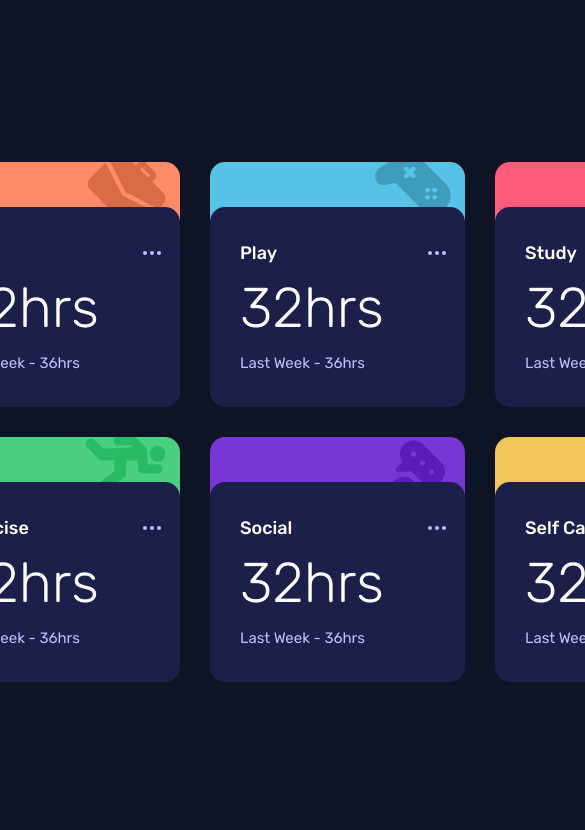
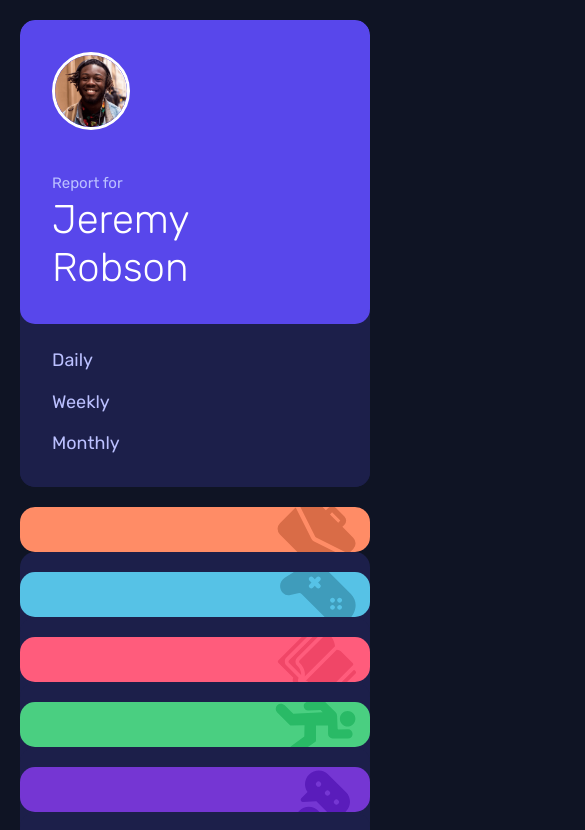
Before and after one commit to Henrique1204/Time-Tracking-Dashboard, a React (Create React App) app: page / in a window 390 px wide. Shown: the top 830 px of the page, 585 px wide, since content can reach past the window. Built offline with nearby package versions, Linux system fonts and the light colour scheme.

Commit message:
Ajustar responsividade do componente principal

```diff
--- a/src/Componentes/CardAtividade/CardAtividade.module.css
+++ b/src/Componentes/CardAtividade/CardAtividade.module.css
@@ -1,4 +1,5 @@
 .container {
+  width: 100%;
   padding-top: 4.5rem;
   max-height: 200px;
   border-radius: var(--radius);
--- a/src/Componentes/CardUsuario/CardUsuario.module.css
+++ b/src/Componentes/CardUsuario/CardUsuario.module.css
@@ -1,4 +1,5 @@
 .container {
+  width: 100%;
   padding: 3.2rem;
   border-radius: var(--radius);
   line-height: 1.2;
--- a/src/Componentes/SideBar/SideBar.module.css
+++ b/src/Componentes/SideBar/SideBar.module.css
@@ -1,4 +1,5 @@
 .container {
+  width: 100%;
   border-radius: var(--radius);
   background-color: var(--bg-azul-escuro);
   grid-row: 1 / -1;
--- a/src/Componentes/TabNavPeriodos/TabNavPeriodos.module.css
+++ b/src/Componentes/TabNavPeriodos/TabNavPeriodos.module.css
@@ -1,4 +1,5 @@
 .container {
+  width: 100%;
   padding: 1.8rem 2.4rem 2.4rem;
   background-color: var(--bg-azul-escuro);
 }
--- a/src/index.css
+++ b/src/index.css
@@ -48,18 +48,42 @@ html, :root {
 }
 
 body {
+  width: 100%;
+  padding: 3rem;
   min-height: 100vh;
   background-color: var(--bg-azul-muito-escuro);
-  display: flex;
-  flex-direction: column;
-  justify-content: center;
+  display: grid;
   align-items: center;
 }
 
 .App {
+  width: 100%;
+  max-width: 1440px;
+  margin: 0 auto;
   display: grid;
-  grid-template-columns: repeat(4, 255px);
+  grid-template-columns: repeat(4, minmax(auto, 255px));
   grid-template-rows: repeat(2, 245px);
   gap: 3rem;
   justify-content: center;
 }
+
+@media (max-width: 1028px) {
+  body {
+    padding: 2rem;
+  }
+
+  .App {
+    grid-template-columns: repeat(3, minmax(auto, 220px));
+    grid-template-rows: repeat(3, 245px);
+    gap: 2rem;
+  }
+}
+
+@media (max-width: 1028px) {
+  .App {
+    max-width: 580px;
+    grid-template-columns: 1fr;
+    grid-template-rows: initial;
+    gap: 2rem;
+  }
+}
```
